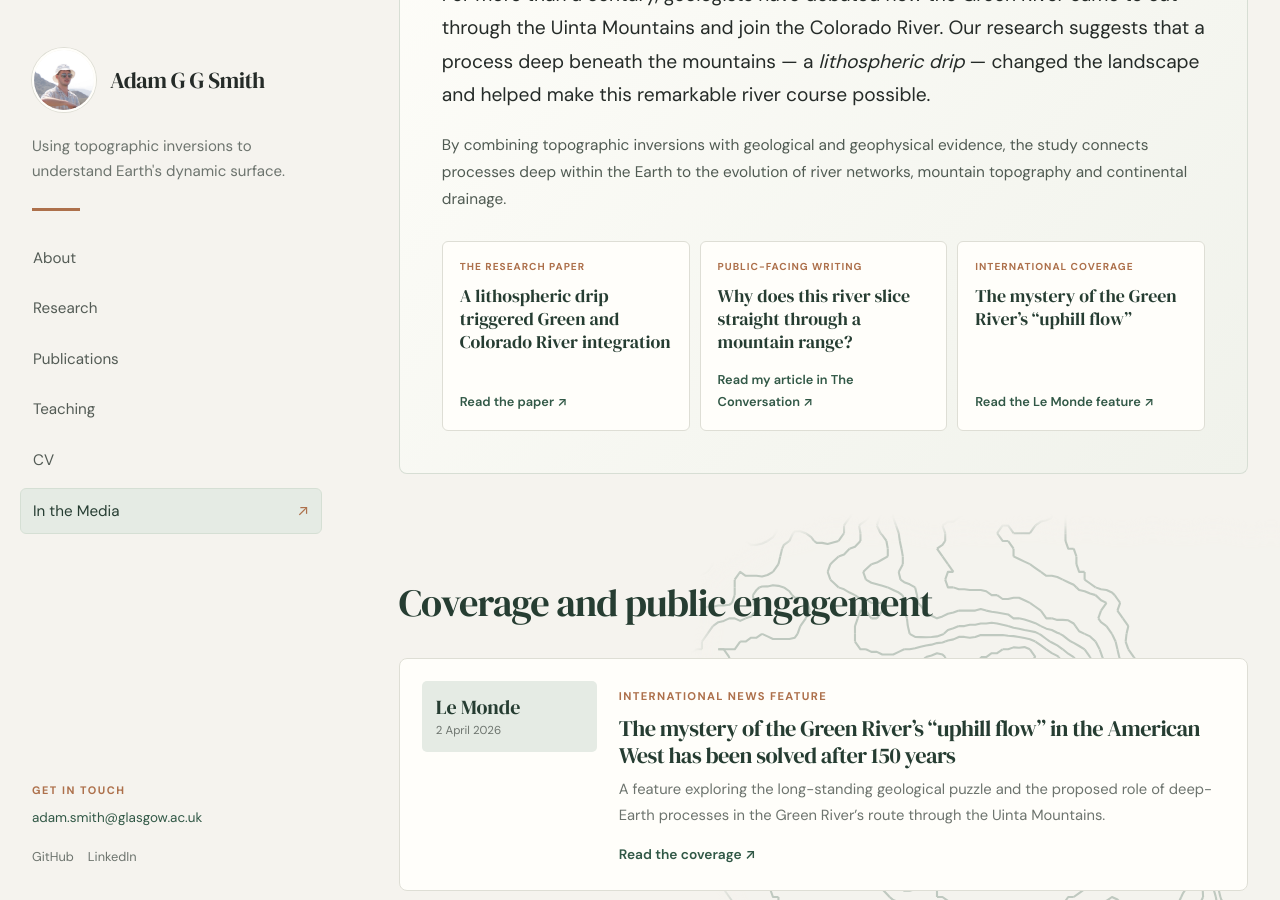
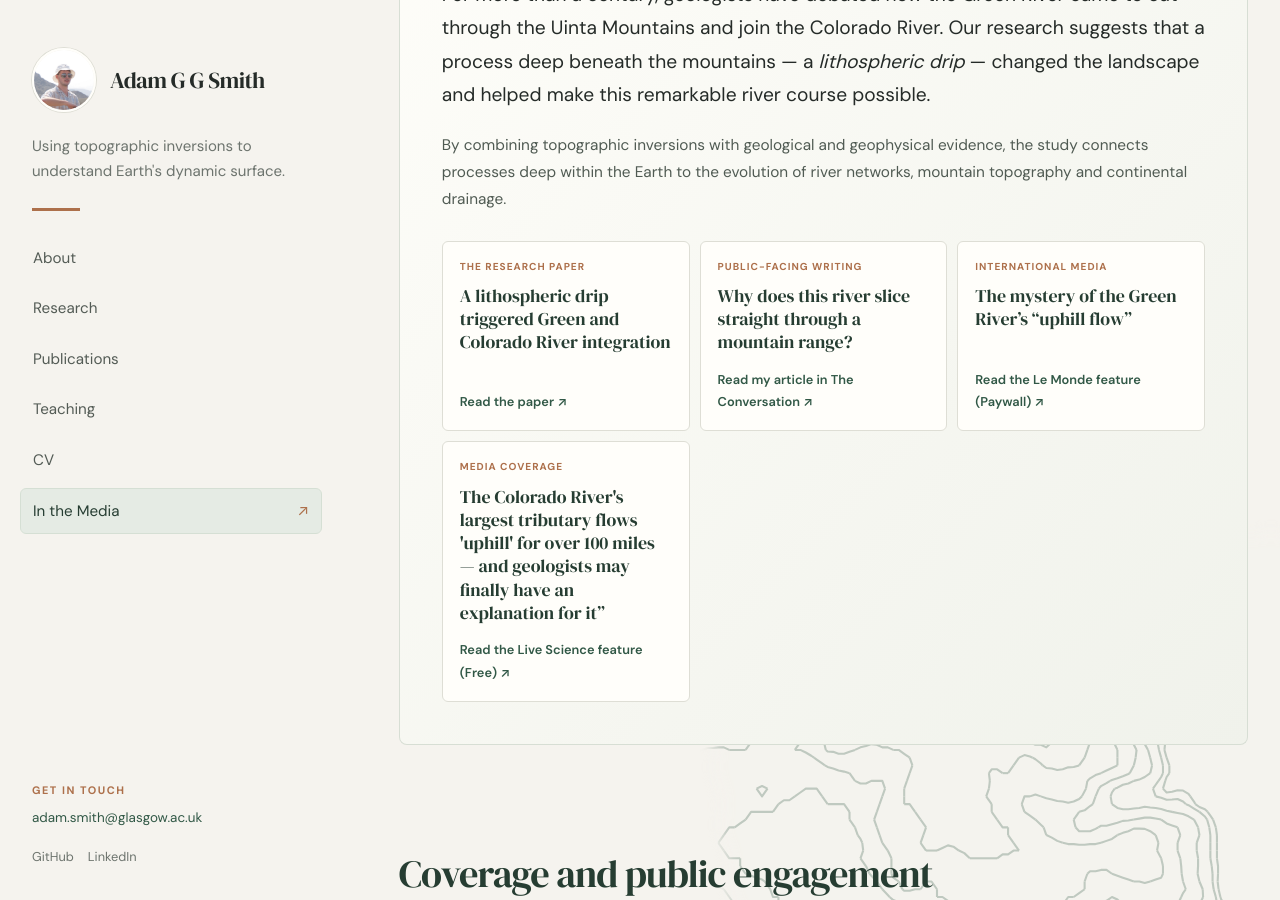
Before and after one commit to adamsmith142/adamsmith142.github.io, a Jekyll site: the page built from Media.md, in a window 1280 px wide and 900 px high, scrolled down 611 px. Built offline with Jekyll 4.4.1, drawn with Linux system fonts in a browser that asks for light colours; our own code applies the rules of GitHub Pages for plain Markdown files.

Commit message:
Modify media coverage link types and descriptions
Updated link types and descriptions for media coverage.

```diff
--- a/Media.md
+++ b/Media.md
@@ -24,9 +24,14 @@ I’m interested in sharing what landscapes can tell us about the dynamic Earth
       <span class="media-feature__link-action">Read my article in The Conversation ↗</span>
     </a>
     <a class="media-feature__link" href="https://www.lemonde.fr/en/environment/article/2026/04/02/the-mystery-of-the-green-river-s-uphill-flow-in-the-american-west-is-solved-after-150-years_6752036_114.html" target="_blank" rel="noopener noreferrer">
-      <span class="media-feature__link-type">INTERNATIONAL COVERAGE</span>
+      <span class="media-feature__link-type">INTERNATIONAL MEDIA</span>
       <strong>The mystery of the Green River’s “uphill flow”</strong>
-      <span class="media-feature__link-action">Read the Le Monde feature ↗</span>
+      <span class="media-feature__link-action">Read the Le Monde feature (Paywall) ↗</span>
+    </a>
+    <a class="media-feature__link" href="https://www.livescience.com/planet-earth/geology/the-colorado-rivers-largest-tributary-flows-uphill-for-over-100-miles-and-geologists-may-finally-have-an-explanation-for-it" target="_blank" rel="noopener noreferrer">
+      <span class="media-feature__link-type">MEDIA COVERAGE</span>
+      <strong>The Colorado River's largest tributary flows 'uphill' for over 100 miles — and geologists may finally have an explanation for it”</strong>
+      <span class="media-feature__link-action">Read the Live Science feature (Free) ↗</span>
     </a>
   </div>
 </section>
```
